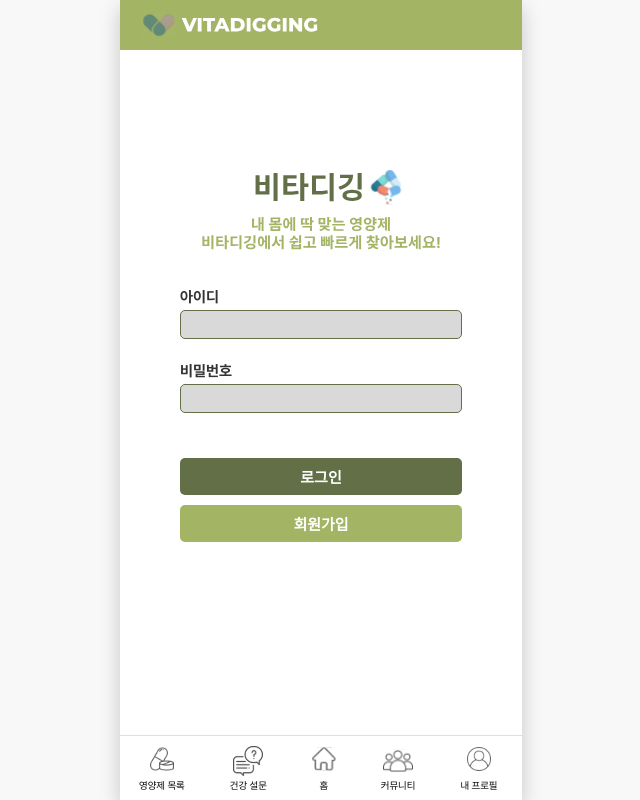
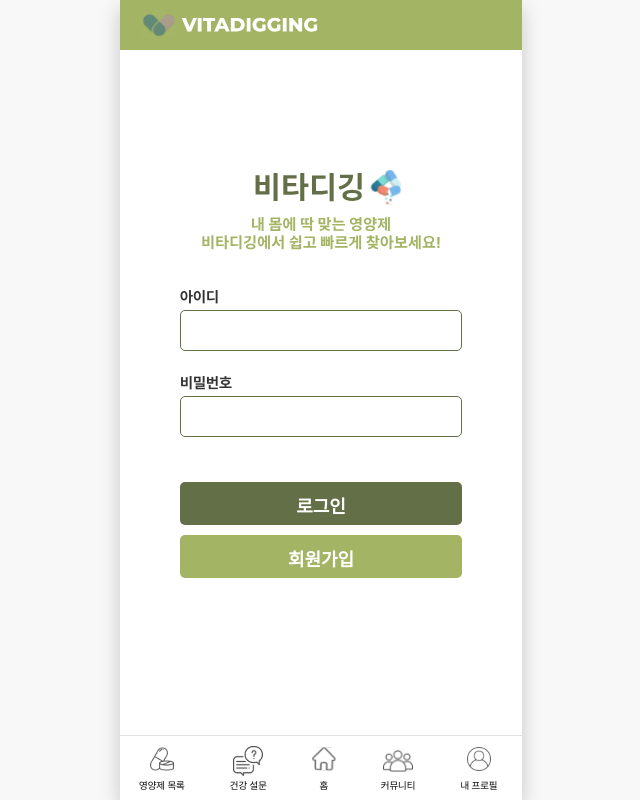
Before and after one commit to DS-VitaDigging/front-end, a React (Create React App) app in the folder vita-digging/: page /login in a window 1280 px wide. Shown: the whole page, without its empty margins (319-959 px from the left). Built offline with nearby package versions, Linux system fonts and the light colour scheme; no server answers; the HTML template or start-up script is replaced by a standard one.

Commit message:
style: 로그인 및 회원가입 스타일 수정

```diff
--- a/vita-digging/src/pages/Login/Login.style.js
+++ b/vita-digging/src/pages/Login/Login.style.js
@@ -27,11 +27,11 @@ export const label = css`
 
 export const input = css`
   width: 100%;
-  padding: 0.8rem;
+  height: 4.1rem;
+  padding: 1rem;
   border: 1px solid #626f47;
   border-radius: 5px;
-  font-size: 1rem;
-  background-color: #d9d9d9;
+  font-size: 1.5rem;
 
   &:focus {
     background-color: #f5f5f5;
@@ -47,9 +47,10 @@ export const buttonGroup = css`
 `;
 
 export const loginButton = css`
+  height: 4.3rem;
   margin-top: 2rem;
-  padding: 0.8rem;
-  font-size: 1.5rem;
+  padding: 1rem;
+  font-size: 1.8rem;
   background-color: #626f47;
   color: white;
   border: none;
@@ -63,8 +64,9 @@ export const loginButton = css`
 `;
 
 export const signupButton = css`
-  padding: 0.8rem;
-  font-size: 1.5rem;
+  height: 4.3rem;
+  padding: 1rem;
+  font-size: 1.8rem;
   background-color: #a4b465;
   color: white;
   border: none;
--- a/vita-digging/src/pages/Signup/Signup.style.js
+++ b/vita-digging/src/pages/Signup/Signup.style.js
@@ -3,6 +3,7 @@ import { css } from '@emotion/react';
 export const wrapper = css`
   padding: 6rem;
   margin-top: 5.9rem;
+  margin-bottom: 5rem;
   overflow: hidden;
   position: relative;
 `;
@@ -36,23 +37,23 @@ export const label = css`
   display: block;
   font-size: 1.5rem;
   font-weight: bold;
-  margin-bottom: 0.5rem;
+  margin-bottom: 1rem;
   color: #333;
 `;
 
 export const description = css`
   font-size: 1rem;
   color: #888;
-  margin-bottom: 0.8rem;
+  margin-bottom: 1rem;
 `;
 
 export const input = css`
   width: 100%;
-  padding: 0.8rem;
+  height: 4.1rem;
+  padding: 1rem;
   border: 1px solid #626f47;
   border-radius: 5px;
-  font-size: 1rem;
-  background-color: #d9d9d9;
+  font-size: 1.5rem;
 
   &:focus {
     background-color: #f5f5f5;
@@ -61,9 +62,9 @@ export const input = css`
 `;
 
 export const warning = css`
-  font-size: 0.9rem;
+  font-size: 1.2rem;
   color: #A4B465;
-  margin-top: 0.5rem;
+  margin-top: 1rem;
 `;
 
 export const genderGroup = css`
@@ -96,8 +97,9 @@ export const genderGroup = css`
 
 export const signupButton = css`
   margin-top: 2rem;
+  height: 4.3rem;
   padding: 1rem;
-  font-size: 1.5rem;
+  font-size: 1.8rem;
   background-color: #626F47;
   color: white;
   border: none;
```
